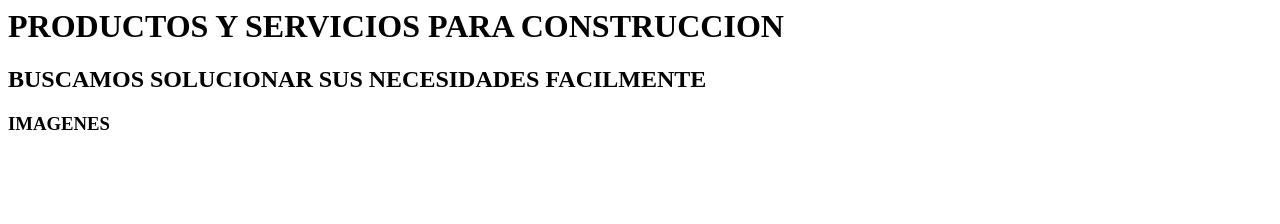
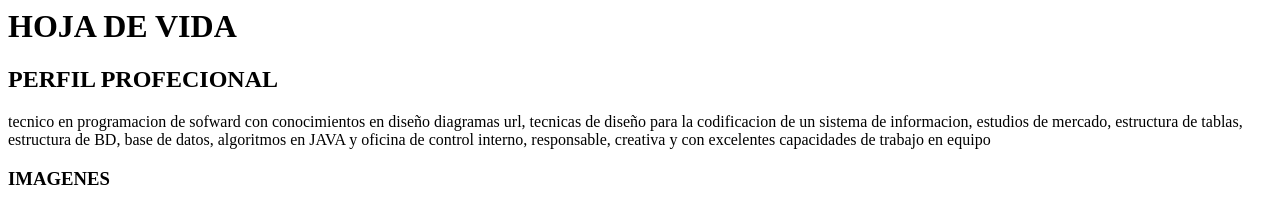
Before and after one commit to anyelacamacho03/MATERIALES-DE-CONSTRUCCION, a plain HTML site: page index.html in a window 1280 px wide. Drawn offline with Linux system fonts and the light colour scheme.

Commit message:
Update index.html

```diff
--- a/index.html
+++ b/index.html
@@ -1,10 +1,14 @@
 <html>
   <head>
-    <title>MATERIALES DE CONSTRUCCION</title>
+    <title> MI HOJA DE VIDA</title>
   <head>
      <body>
-       <h1> PRODUCTOS Y SERVICIOS PARA CONSTRUCCION </h1>
-       <h2> BUSCAMOS SOLUCIONAR SUS NECESIDADES FACILMENTE </h2>
+       <h1> HOJA DE VIDA </h1>
+       <h2> PERFIL PROFECIONAL </h2>
+       <P> tecnico en programacion de sofward con conocimientos en diseño diagramas url, tecnicas de diseño para la codificacion
+       de un sistema de informacion, estudios de mercado, estructura de tablas, estructura de BD, base de datos, algoritmos en JAVA
+       y oficina de control interno, responsable, creativa y con excelentes capacidades de trabajo en equipo</P>
+
        <h3> IMAGENES </h3>
      </body>
 </html>
```
